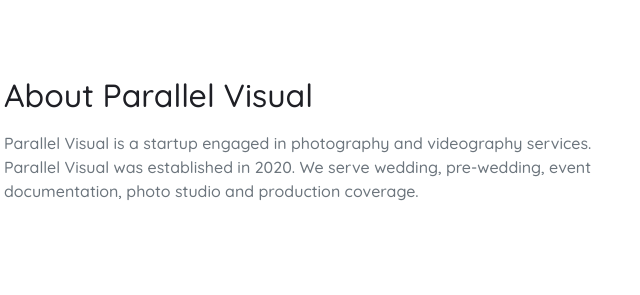
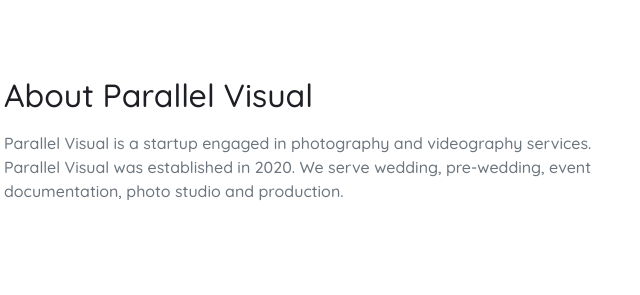
Before and after one commit to Parallelvisual/Parallelvisual.github.io, a plain HTML site: page index.html in a window 1280 px wide. Shown: the part 544-839 px from the top of the page, 78-718 px from the left. Drawn offline with nearby package versions, Linux system fonts and the light colour scheme.

Commit message:
Update index.html

```diff
--- a/index.html
+++ b/index.html
@@ -67,7 +67,7 @@
           <h2 class="mb-3">About Parallel Visual</h2>
           <p class="text-muted">Parallel Visual is a startup engaged in photography and videography services.
             Parallel Visual was established in 2020. We serve wedding,
-            pre-wedding, event documentation, photo studio and production coverage.</p>
+            pre-wedding, event documentation, photo studio and production.</p>
         </div>
         <div class="col">
           <img src="./img/project4.jpg" alt="project" class="img-fluid w-100 rounded"
```
